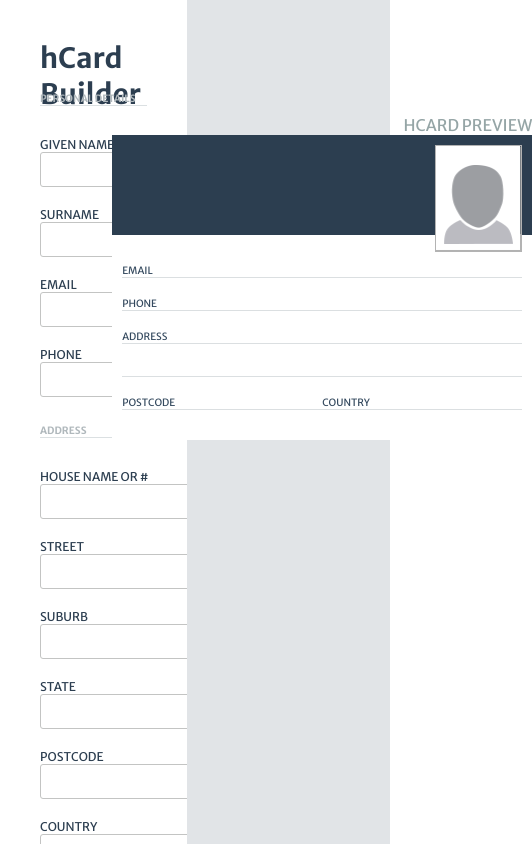
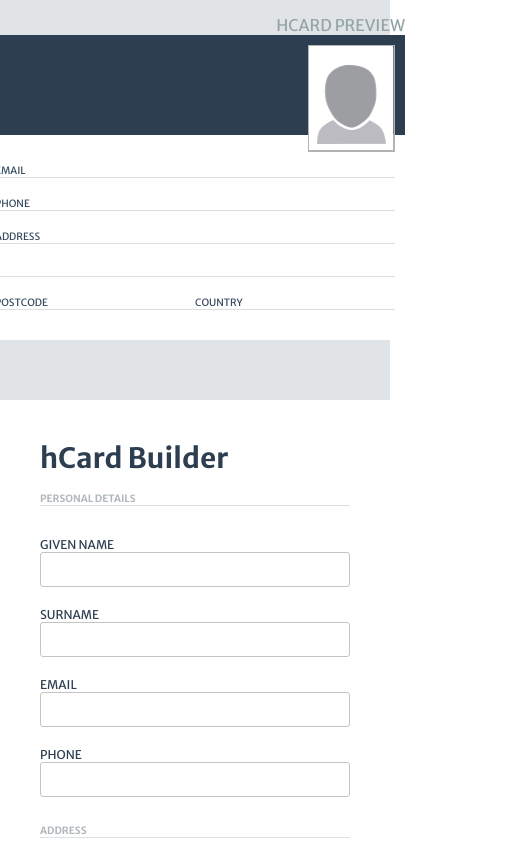
Before and after one commit to lvinno/test-solution, a React app: page / in a window 390 px wide. Shown: the top 844 px of the page, 532 px wide, since content can reach past the window. Built offline with nearby package versions, Linux system fonts and the light colour scheme.

Commit message:
responsive layout css

```diff
--- a/src/components/HCard/Form/Main/Section/Button/Button.module.scss
+++ b/src/components/HCard/Form/Main/Section/Button/Button.module.scss
@@ -3,6 +3,7 @@
   justify-content: center;
   align-items: center;
   border-radius: 2px;
+  margin: 5px 0;
   width: 190px;
   height: 42px;
   font-size: 16px;
--- a/src/components/HCard/Form/Main/Section/Input/Input.module.scss
+++ b/src/components/HCard/Form/Main/Section/Input/Input.module.scss
@@ -25,3 +25,13 @@ span {
   color: #cc0000;
   font-size: 10px;
 }
+
+@media only screen and (max-width: 960px) {
+  .input-wrapper {
+    max-width: 100%;
+    width: 100%;
+  }
+  input {
+    width: 100%;
+  }
+}
--- a/src/components/HCard/Preview/PreviewContainer.module.scss
+++ b/src/components/HCard/Preview/PreviewContainer.module.scss
@@ -7,3 +7,11 @@
   align-items: flex-start;
   padding: 135px;
 }
+
+/* If the screen size is 600px wide or less, hide the element */
+@media only screen and (max-width: 720px) {
+  .preview-container {
+    height: 400px;
+    padding: 35px;
+  }
+}
--- a/src/components/HCard/Wrapper.module.scss
+++ b/src/components/HCard/Wrapper.module.scss
@@ -2,18 +2,41 @@
   box-sizing: border-box;
   display: flex;
   width: 100%;
-  height: 100%;
+  min-height: 100%;
   .hcard-left {
     flex-shrink: 0;
     flex-grow: 1;
     width: 48%;
-    height: 100%;
+    max-width: 700px;
   }
   .hcard-right {
     flex-shrink: 0;
     flex-grow: 1;
     width: 52%;
-    height: 100%;
     background-color: rgb(225, 228, 231);
   }
 }
+
+/* If the screen size is 600px wide or less, hide the element */
+@media only screen and (max-width: 720px) {
+  .hcard-wrapper {
+    box-sizing: border-box;
+    display: flex;
+    flex-direction: column;
+    width: 100%;
+    height: auto;
+    .hcard-left {
+      order: 2;
+      flex-shrink: 1;
+      flex-grow: 1;
+      width: 100%;
+    }
+    .hcard-right {
+      order: 1;
+      flex-shrink: 1;
+      flex-grow: 1;
+      width: 100%;
+      background-color: rgb(225, 228, 231);
+    }
+  }
+}
```
